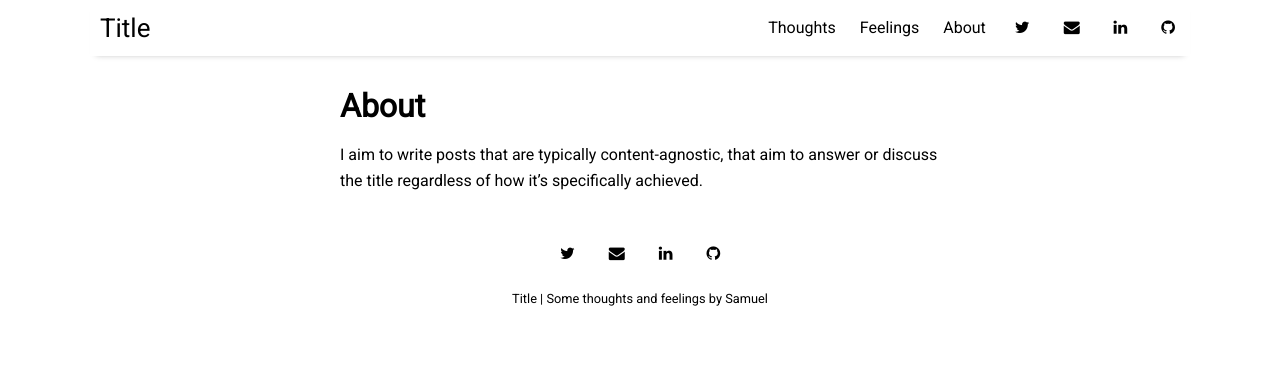
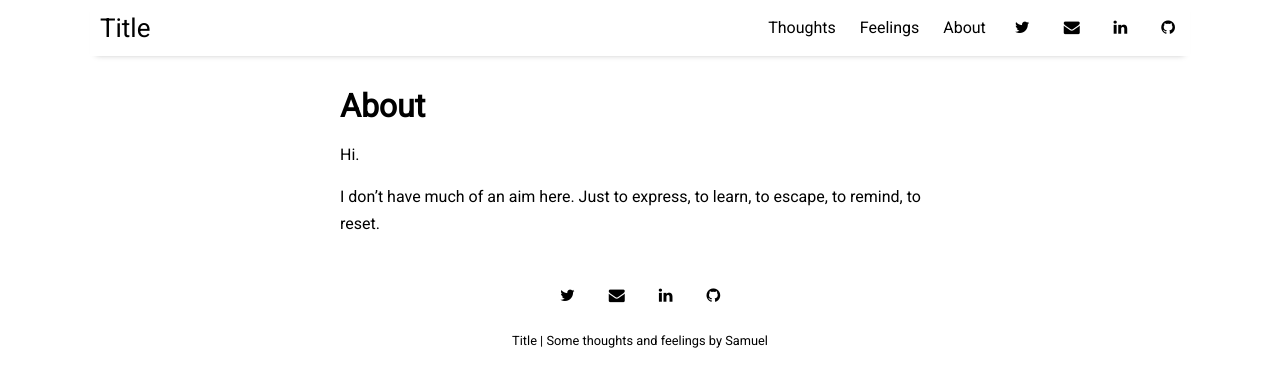
Before and after one commit to samuelhward/samuelhward.github.io, a Jekyll site: the page built from pages/about.md, in a window 1280 px wide. Shown: the top 387 px of the page. Built offline with Jekyll 4.4.1, drawn with Linux system fonts in a browser that asks for light colours; nearby versions of some CDN libraries.

Commit message:
updated about

```diff
--- a/pages/about.md
+++ b/pages/about.md
@@ -3,4 +3,6 @@ layout: misc
 title: About
 ---
 
-I aim to write posts that are typically content-agnostic, that aim to answer or discuss the title regardless of how it's specifically achieved.
+Hi.
+
+I don't have much of an aim here. Just to express, to learn, to escape, to remind, to reset.
```
